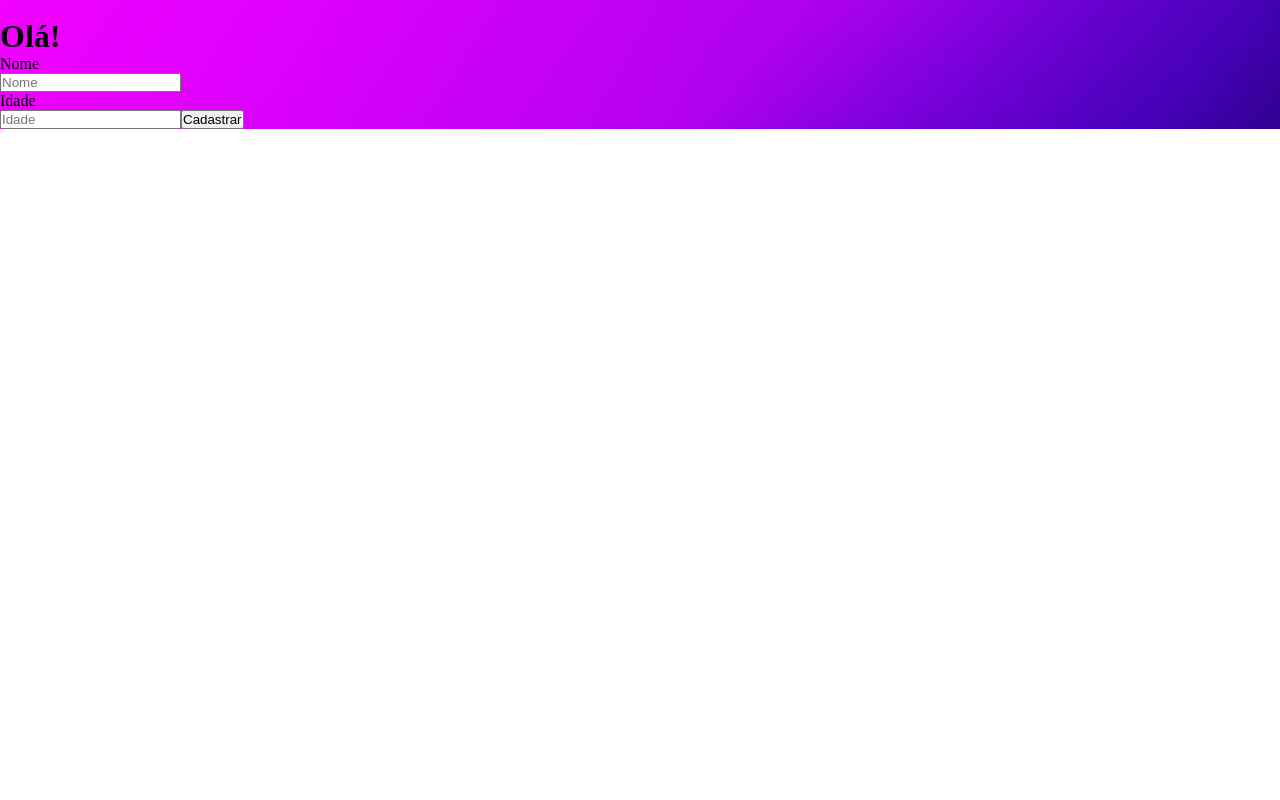
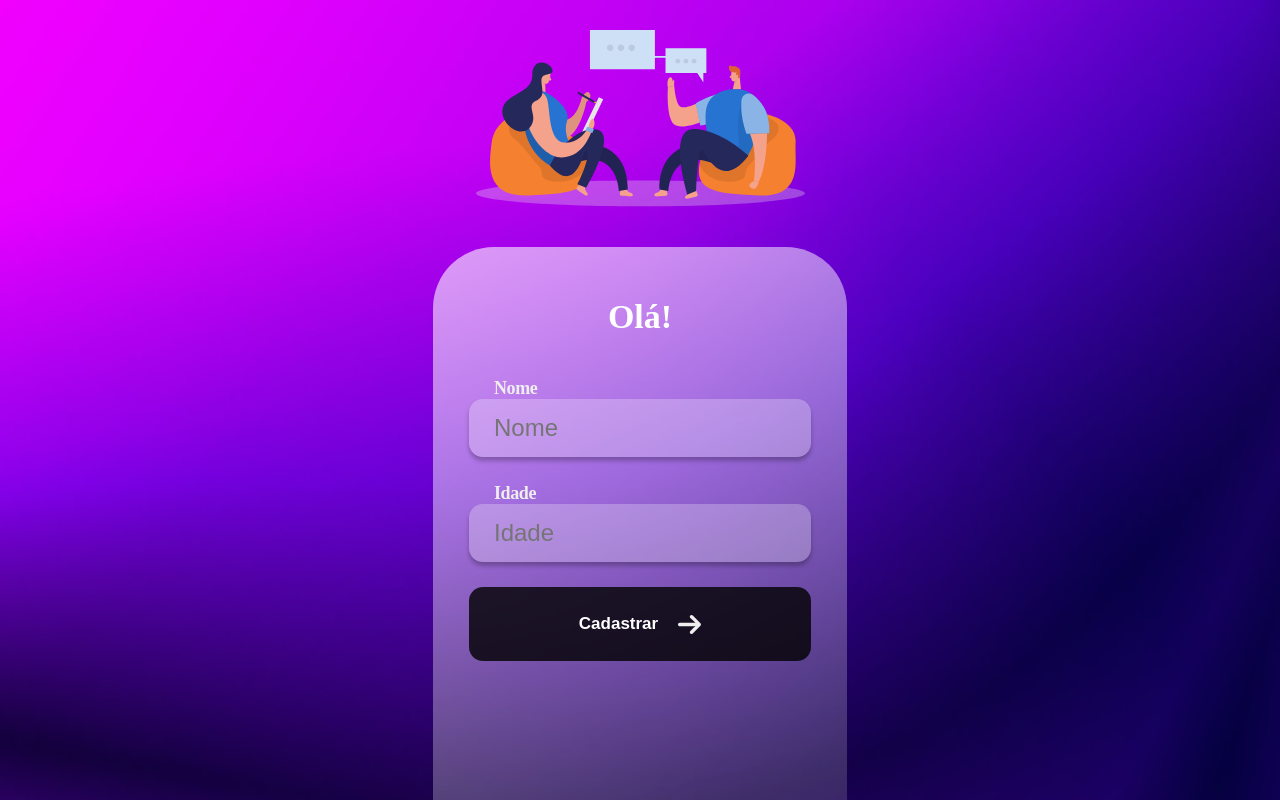
Before and after one commit to Pedro-Balestra/devClub, a React (Create React App) app in the folder REACT/first-project-react/: page / in a window 1280 px wide. Built offline with nearby package versions, Linux system fonts and the light colour scheme.

Commit message:
Estilizando a aplicação

```diff
--- a/REACT/first-project-react/src/App.js
+++ b/REACT/first-project-react/src/App.js
@@ -1,12 +1,14 @@
 import React from "react";
 import { Container, H1, Image, Input, InputLabel, ContainerItens, Button } from "./styles";
+import People from "./assets/people.svg"
+import Arrow from "./assets/arrow.svg"
 
 //JSX
 const App = () => {
 
   return (
     <Container>
-      <Image />
+      <Image alt="logo-imagem" src={People} />
       <ContainerItens>
         <H1>Olá!</H1>
         <InputLabel>Nome</InputLabel>
@@ -15,7 +17,7 @@
         <InputLabel>Idade</InputLabel>
         <Input placeholder="Idade"></Input>
 
-        <Button>Cadastrar</Button>
+        <Button>Cadastrar <img alt="seta" src={Arrow} /></Button>
       </ContainerItens>
     </Container>
   )
--- a/REACT/first-project-react/src/styles.js
+++ b/REACT/first-project-react/src/styles.js
@@ -4,28 +4,91 @@
 export const Container = styled.div`
     background: url("${Background}");
     background-size: cover;
+    display: flex;
+    flex-direction: column;
+    align-items: center;
+    gap: 40px;
+    height: 100vh;
 `;
 
 export const Image = styled.img`
 
+    margin-top: 30px;
+
 `;
 
 export const ContainerItens = styled.div`
+    border-radius: 61px 61px 0px 0px;
+    background: linear-gradient(
+        157deg,
+        rgba(255, 255, 255, 0.60) 0.84%,
+        rgba(255, 255, 255, 0.60) 0.85%,
+        rgba(255, 255, 255, 0.15) 100%);
+
+        padding: 50px 36px;
+        display: flex;
+        flex-direction: column;
+    height: 100vh;
 
 `;
 
 export const H1 = styled.h1`
-
+    color: #FFF;
+    text-align: center;
+    font-size: 34px;
+    font-style: normal;
+    font-weight: 700;
+    line-height: 40px;
+    margin-bottom: 40px;
 `;
 
 export const InputLabel = styled.p`
-
+    color: #EEE;
+    font-size: 18px;
+    font-style: normal;
+    font-weight: 700;
+    line-height: 22px;
+    letter-spacing: -0.408px;
+    margin-left: 25px;
 `;
 
 export const Input = styled.input`
+    border-radius: 14px;
+    background: rgba(255, 255, 255, 0.25);
+    box-shadow: 0px 4px 4px 0px rgba(0, 0, 0, 0.25);
 
+    width: 342px;
+    height: 58px;
+    border: none;
+    outline: none;
+    padding-left: 25px;
+
+    color: #FFF;
+    font-size: 24px;
+    font-style: normal;
+    font-weight: 400;
+    line-height: normal;
+
+    margin-bottom: 25px;
 `;
 
 export const Button = styled.button`
+    width: 342px;
+    height: 74px;
+    border-radius: 14px;
+    background: rgba(0, 0, 0, 0.80);
+    border: none;
 
+    color: #FFF;
+    font-size: 17px;
+    font-style: normal;
+    font-weight: 700;
+    line-height: 28px;
+
+    cursor: pointer;
+
+    display: flex;
+    align-items: center;
+    justify-content: center;
+    gap: 20px;
 `;
```
